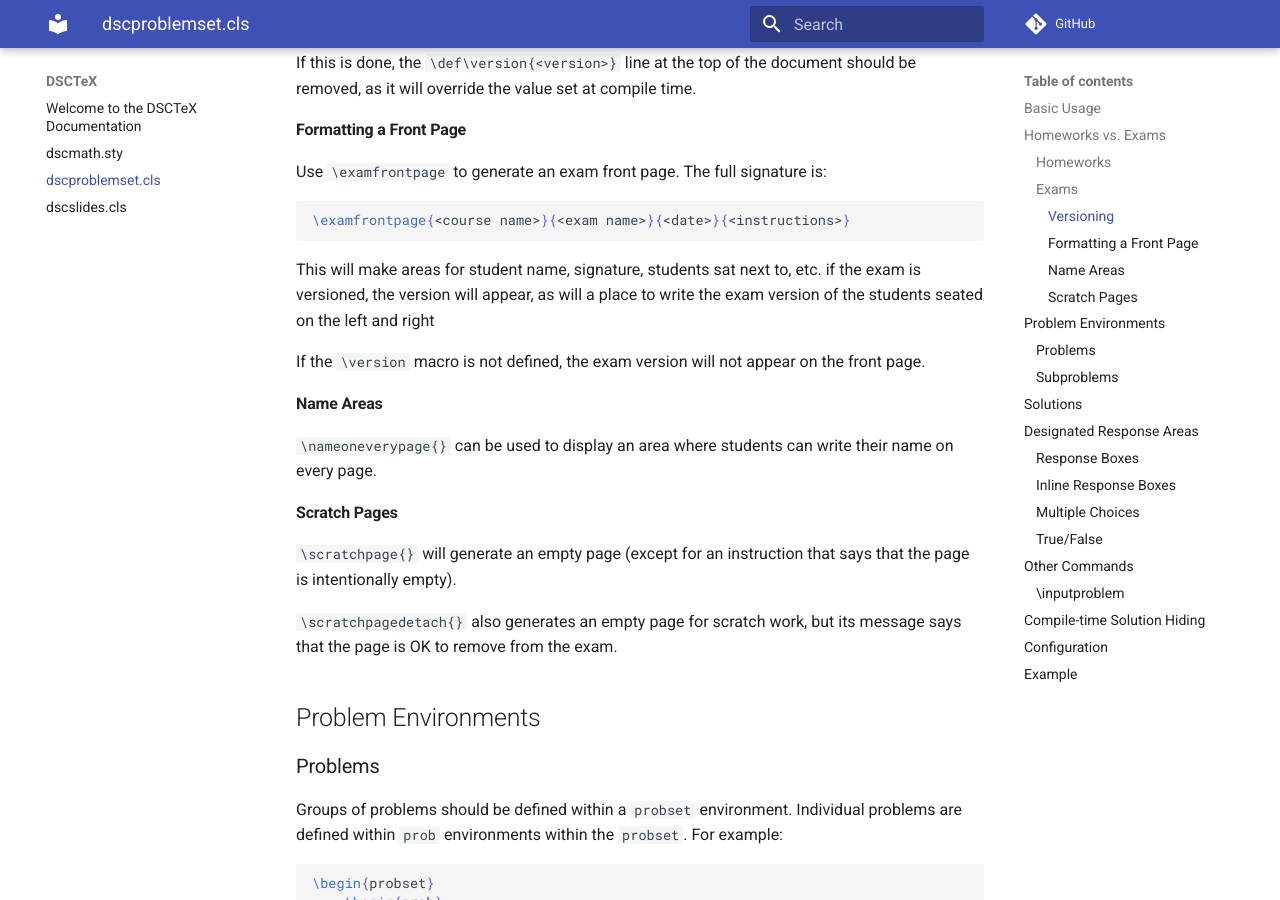
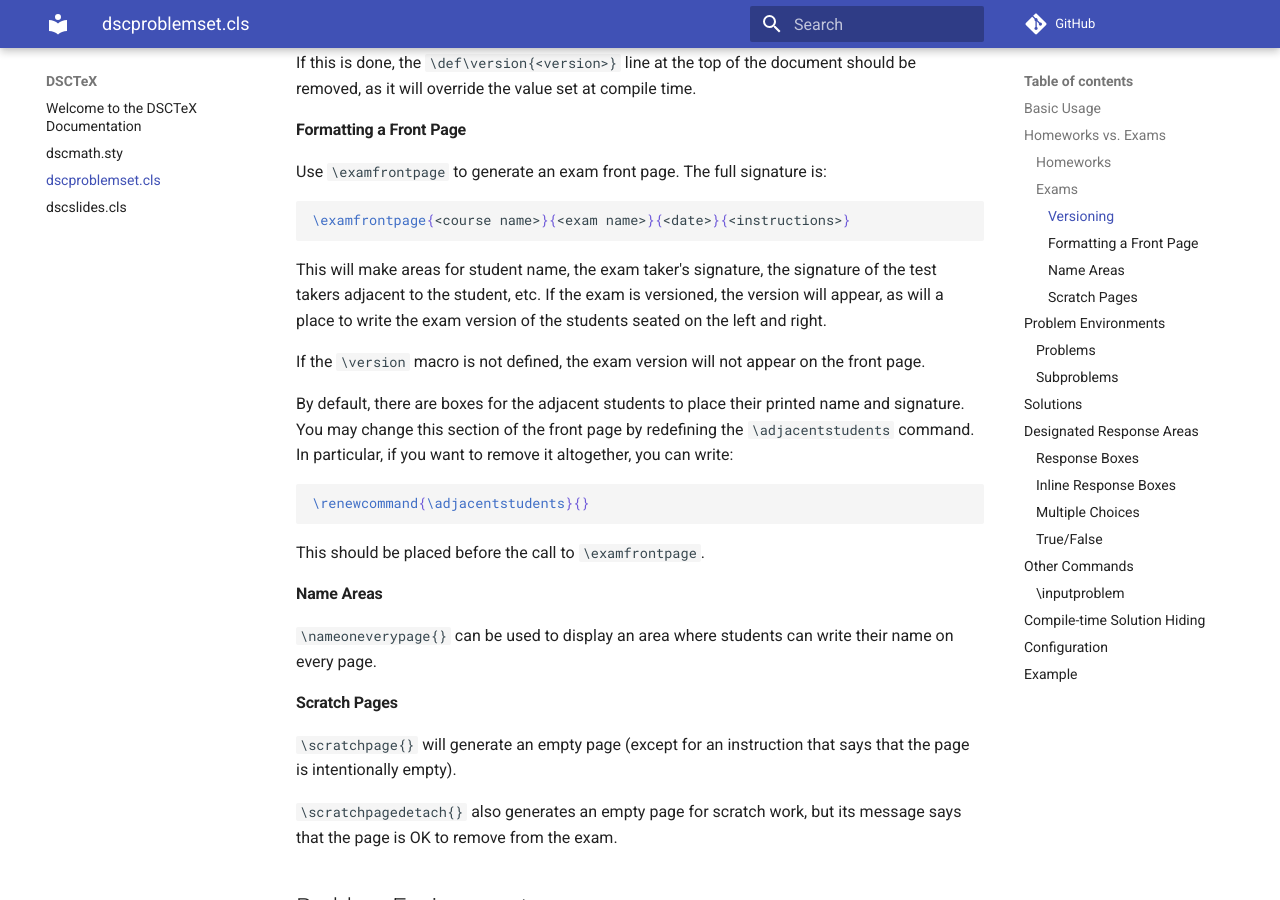
Before and after one commit to eldridgejm/dsctex, an MkDocs documentation site: the page built from docs/dscproblemset.md, in a window 1280 px wide and 900 px high, scrolled down 2305 px. Built offline with MkDocs 1.6.1 and Material for MkDocs 9.7.7, drawn with Linux system fonts in a browser that asks for light colours; comment, search, counter and statistics services are not loaded.

Commit message:
Added ability to remove adjacent students.

````diff
--- a/docs/dscproblemset.md
+++ b/docs/dscproblemset.md
@@ -125,12 +125,23 @@ Use `\examfrontpage` to generate an exam front page. The full signature is:
 \examfrontpage{<course name>}{<exam name>}{<date>}{<instructions>}
 ```
 
-This will make areas for student name, signature, students sat next to, etc. if
-the exam is versioned, the version will appear, as will a place to write the
-exam version of the students seated on the left and right
+This will make areas for student name, the exam taker's signature, the
+signature of the test takers adjacent to the student, etc. If the exam is
+versioned, the version will appear, as will a place to write the exam version
+of the students seated on the left and right.
 
 If the `\version` macro is not defined, the exam version will not appear on the
 front page.
+
+By default, there are boxes for the adjacent students to place their printed
+name and signature. You may change this section of the front page by redefining
+the `\adjacentstudents` command. In particular, if you want to remove it altogether, you can write:
+
+```tex
+\renewcommand{\adjacentstudents}{}
+```
+
+This should be placed before the call to `\examfrontpage`.
 
 #### Name Areas
 
````
Also changed, not shown: 1 other file.
